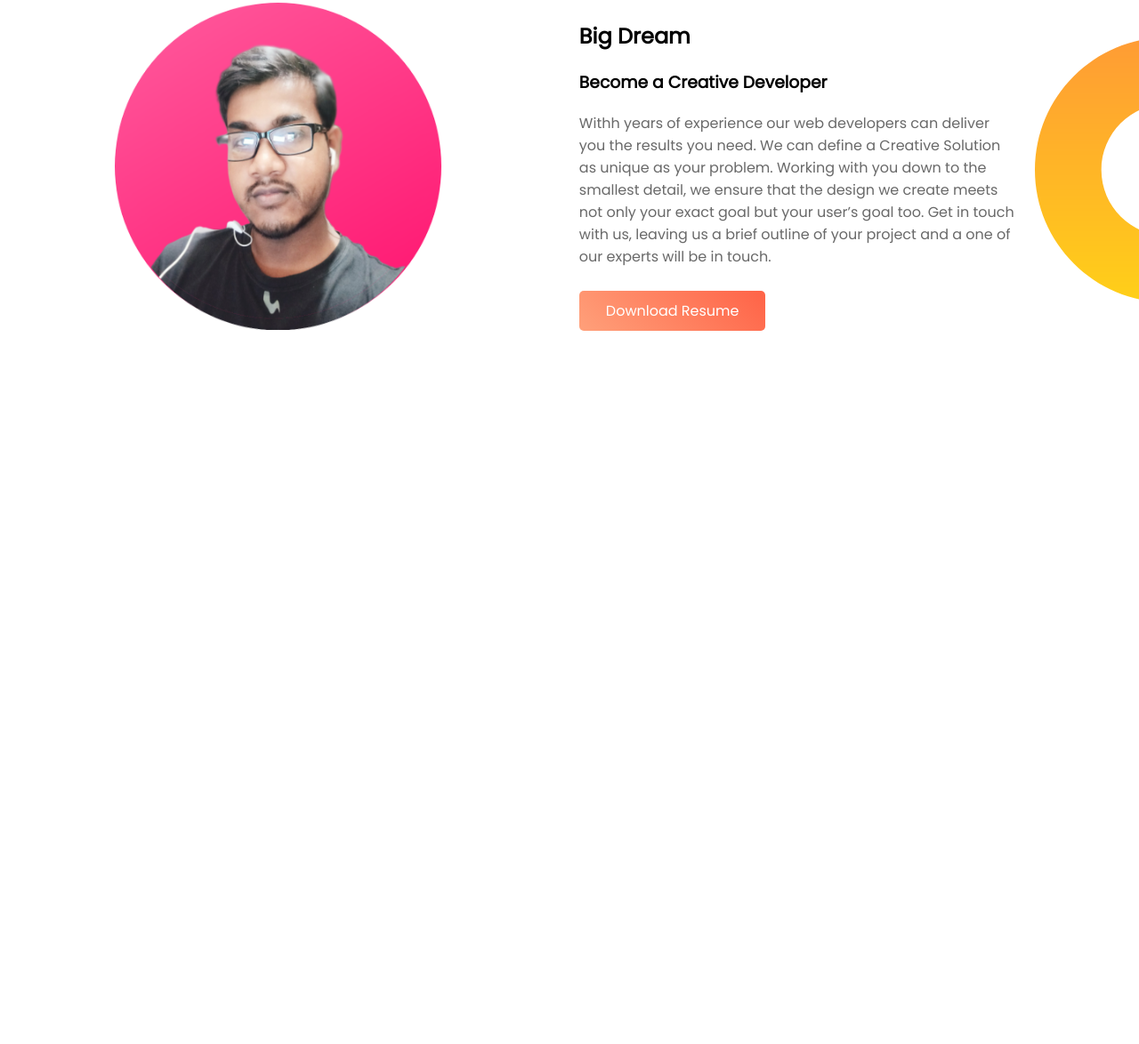
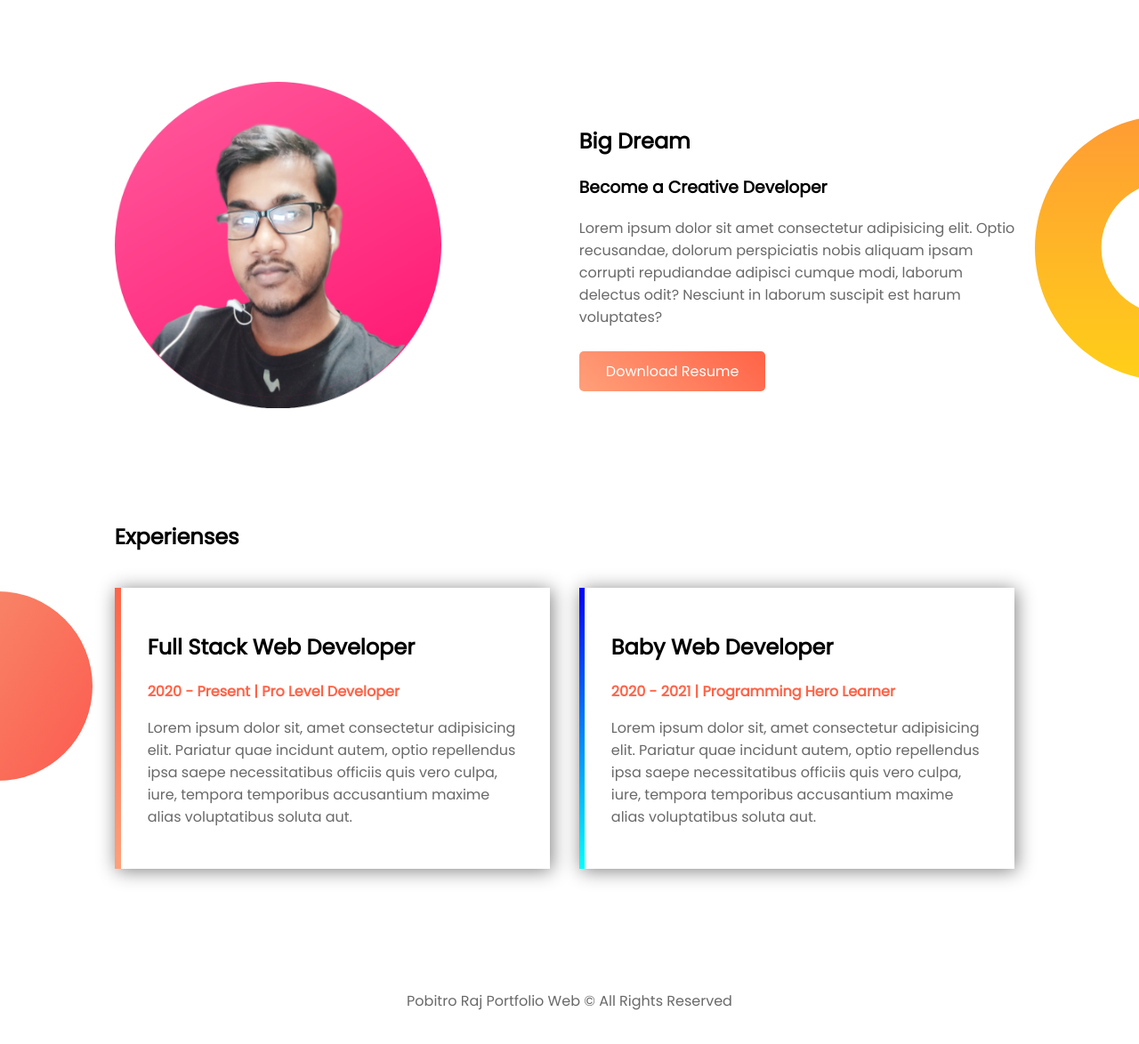
Before and after one commit to mkpobitro/web-portfolio-ph, a plain HTML site: page index.html in a window 1280 px wide. Shown: the part 520-1694 px from the top of the page at 89% size. Before the commit the page ends 898 px from the top, so only its background shows below. Drawn offline with Linux system fonts and the light colour scheme.

Commit message:
Web Portfolio website

```diff
--- a/index.html
+++ b/index.html
@@ -10,15 +10,15 @@
 </head>
 
 <body>
+    <!-- Top Section -->
     <section class="section-one">
         <div class="container">
             <!--First left side -->
             <div class="first-left half-width">
                 <h1>Welcome To</h1>
-                <h1><span>Pobitro Raj</span> Website</h1>
+                <h1 class="top-title"><span>Pobitro Raj</span> Website</h1>
                 <h3>Professional Web Developer</h3>
-                <p>
-                    Withh years of experience our web developers can deliver you the results you need. We can define a
+                <p> With years of experience our web developers can deliver you the results you need. We can define a
                     Creative Solution as unique as your problem. Working with you down to the smallest detail, we ensure
                     that the design we create meets not only your exact goal but your user’s goal too. Get in touch with
                     us,
@@ -32,6 +32,7 @@
         </div>
     </section>
 
+    <!-- Dream Section -->
     <div class="dream-section">
         <div class="container">
             <!-- Dream-left -->
@@ -41,12 +42,9 @@
             <div class="dream-right half-width">
                 <h2>Big Dream</h2>
                 <h3>Become a Creative Developer</h3>
-                <p>
-                    Withh years of experience our web developers can deliver you the results you need. We can define a
-                    Creative Solution as unique as your problem. Working with you down to the smallest detail, we ensure
-                    that the design we create meets not only your exact goal but your user’s goal too. Get in touch with
-                    us,
-                    leaving us a brief outline of your project and a one of our experts will be in touch. </p>
+                <p>Lorem ipsum dolor sit amet consectetur adipisicing elit. Optio recusandae, dolorum perspiciatis nobis
+                    aliquam ipsam corrupti repudiandae adipisci cumque modi, laborum delectus odit? Nesciunt in laborum
+                    suscipit est harum voluptates?</p>
                 <a target="_blank" class="btn-link"
                     href="https://drive.google.com/open?id=16ChYN270TaxHI3nbuWNkOxH5CBQUAFLN">Download
                     Resume</a>
@@ -54,6 +52,35 @@
         </div>
     </div>
 
+    <!-- Experience Section -->
+    <section class="experience-section">
+        <div class="container">
+            <h2 class="title">Experienses</h2>
+            <div class="full-stack half-width">
+                <h2>Full Stack Web Developer</h2>
+                <p class="fs-title">2020 - Present | Pro Level Developer</p>
+                <p>Lorem ipsum dolor sit, amet consectetur adipisicing elit. Pariatur quae incidunt autem, optio
+                    repellendus ipsa saepe necessitatibus officiis quis vero culpa, iure, tempora temporibus accusantium
+                    maxime alias voluptatibus soluta aut.</p>
+            </div>
+
+            <div class="baby-web half-width">
+                <h2>Baby Web Developer</h2>
+                <p class="fs-title">2020 - 2021 | Programming Hero Learner</p>
+                <p>Lorem ipsum dolor sit, amet consectetur adipisicing elit. Pariatur quae incidunt autem, optio
+                    repellendus ipsa saepe necessitatibus officiis quis vero culpa, iure, tempora temporibus accusantium
+                    maxime alias voluptatibus soluta aut.</p>
+            </div>
+        </div>
+    </section>
+
+    <!-- Footer-Section -->
+    <footer class="footer-section">
+        <div class="container">
+            <p class="copywrite">Pobitro Raj Portfolio Web &copy; All Rights Reserved</p>
+        </div>
+    </footer>
+
 </body>
 
 </html>
--- a/style.css
+++ b/style.css
@@ -17,12 +17,19 @@ p{
 .section-one{
     background: url(images/top-banner.png) no-repeat;
     overflow: hidden;
-
+    padding-top: 50px;
+}
+.section-one h1{
+    font-size: 32px;
 }
 .section-one span{
-    color: orange;
+    color: tomato;
 }
 
+.top-title{
+    font-size: 36px;
+    margin: 0 0;
+}
 .half-width{
     width: 45%;
     float: left;
@@ -57,3 +64,54 @@ p{
 .dream-section img{
     width: 75%;
 }
+.dream-right{
+    margin-top: 30px;
+}
+
+/* Experiences Section */
+
+.experience-section{
+    padding: 100px 0;
+    overflow: hidden;
+    background: url(images/exp-bg.png) no-repeat;
+    background-position: left;
+}
+.experience-section .title{
+    margin-left: 3%;
+    padding-bottom: 20px;
+}
+
+.experience-section .half-width{
+    box-shadow: 2px 2px 20px gray;
+    padding: 30px;
+    box-sizing: border-box;
+    max-height: 600px;
+
+}
+
+.fs-title{
+    color: tomato;
+    font-weight: bold;;
+}
+.full-stack{
+    border-left: 7px solid;
+    border-image: linear-gradient( tomato, lightsalmon);
+    border-image-slice: 1;
+}
+.baby-web{
+    border-left: 6px solid;
+    border-image: linear-gradient(blue, cyan);
+    border-image-slice: 2;
+}
+
+
+
+
+/* Footer Section */
+.footer-section{
+    padding: 20px 0;
+}
+
+.copywrite{
+    text-align: center;
+}
```
Also changed, not shown: images/b6HBh-removebg-preview.png (added), images/exp-bg.png (added), images/image 11.png (added), images/pobitro.png (added), images/profile.png (added).
